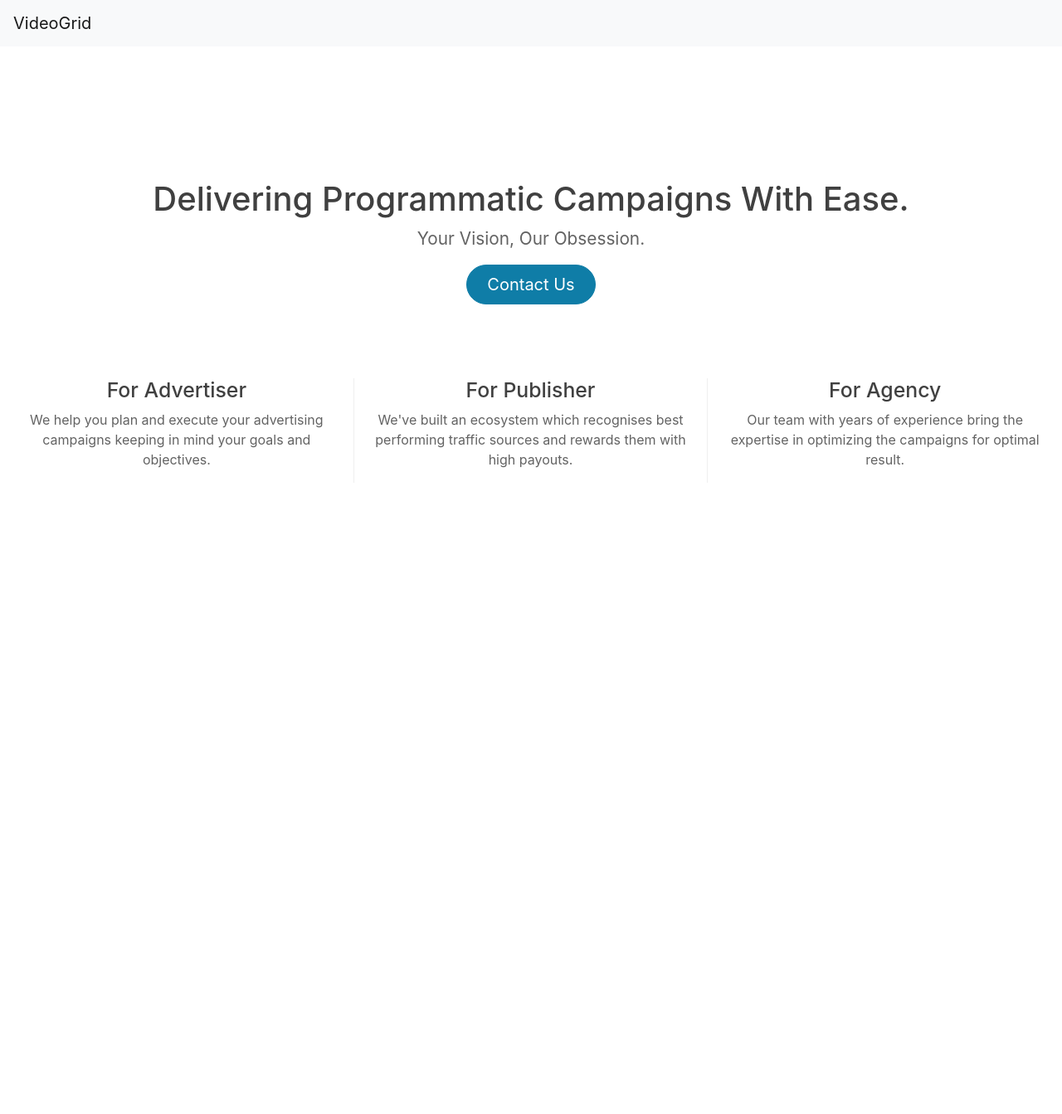
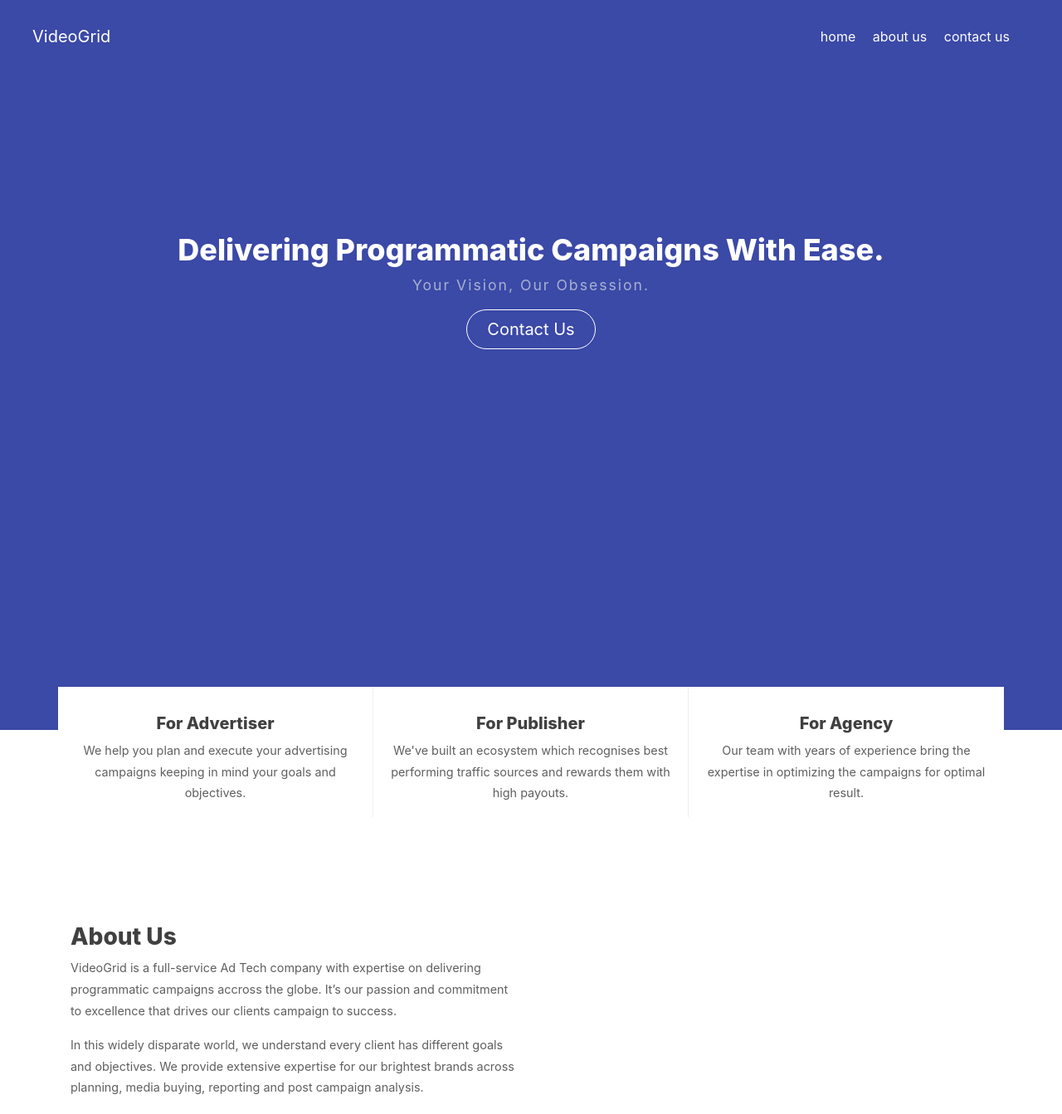
Before and after one commit to VideoGrid/videogrid.github.io, a plain HTML site: page index.html in a window 1280 px wide. Shown: the top 1343 px of the page at 83% size. Before the commit the page ends 800 px from the top, so only its background shows below. Drawn offline with nearby package versions, Linux system fonts and the light colour scheme.

Commit message:
about us and contact us added

```diff
--- a/assets/styles/main.css
+++ b/assets/styles/main.css
@@ -1,31 +1,98 @@
-body{
+body, html {
     color: #404040;
+    height: 100%;
 }
-.homepage{
-    min-height: 25rem;
+
+.homepage {
+    /*min-height: 25rem;*/
+    background: #3b49a7;
+    color: white;
+    padding-top: 1rem;
+    padding-bottom: 5rem;
+    min-height: 110%;
     /*border-bottom: 1px solid #efefef;*/
 }
+
+.tagline {
+    /*font-size: 1.4rem !important;*/
+    letter-spacing: 2px;
+    font-size: 1.1rem !important;
+}
+
+.btn-contact {
+    margin-bottom: 4rem;
+}
+
 .homepage h1 {
-    margin-top: 10rem;
+    margin-top: 13rem;
+    font-size: 36px;
+    font-weight: 800;
 }
+
 .homepage p {
-    font-size: 1.3rem;
-    /*color: #2f8e98;*/
+    font-size: 1.1rem;
+    /*color: white;*/
+    color: #a8b2d1 !important;
 }
-.homepage a.btn{
+
+.header .text-dark {
+    font-size: 1rem !important;
+}
+
+.homepage a.btn {
     padding-left: 1.5rem !important;
     padding-right: 1.5rem !important;
-    background-color: #0f7da7;
-    border-color: #0f7da7;
-        border-radius: 2.4rem;
-}
-h3{
-    font-size: 1.55rem;
-}
-p{
-    color: #636363;
+    background-color: #3b49a7;
+    border-color: #dddfe09e;
+    border-radius: 2.4rem;
+    border: 1.5px solid;
 }
 
-.right-border{
+h3 {
+    /*font-size: 1.55rem;*/
+        font-size: 20px;
+
+    margin-top: 2rem;
+    font-weight: 800;
+}
+
+p {
+    color: #5f5f5f;
+      font-size: 0.9rem;
+    /*font-weight: 300;*/
+    line-height: 1.6rem;
+}
+
+.right-border {
     border-right: 1px solid #efefef;
 }
+
+.about-us {
+    padding-top: 8rem;
+    padding-bottom: 5rem;
+}
+
+.header-nav {
+    margin-bottom: 0 !important;
+}
+
+.header-nav li {
+    display: inline-block !important;
+}
+
+#services .container {
+    background: white;
+}
+
+#services {
+    margin-top: -100px;
+}
+#services .img-fluid{
+    margin-bottom: 1rem;
+    margin-left: -15px;
+    margin-right: -15px;
+}
+h2{
+    font-weight: 800;
+    font-size: 28px;
+}
--- a/index.html
+++ b/index.html
@@ -10,45 +10,135 @@
     <link rel="stylesheet" href="assets/styles/main.css">
 </head>
 <body>
-<nav class="navbar navbar-light bg-light">
+<!--<nav class="navbar navbar-light bg-light">-->
+<!--<div class="container-fluid">-->
+<!--<div class="row">-->
+<!--<div class="col">-->
+
+<!--<a class="navbar-brand" href="/">-->
+<!--VideoGrid-->
+<!--</a>-->
+
+
+<!--<ul class="header-nav">-->
+
+<!--<li class="">-->
+<!--<a class="nav-link " href="#about">About</a>-->
+<!--</li>-->
+<!--<li class="">-->
+<!--<a class="nav-link" href="#contact">Contact</a>-->
+<!--</li>-->
+<!--</ul>-->
+<!--</div>-->
+<!---->
+
+<!--</div>-->
+<!--</div>-->
+<!--</nav>-->
+
+<section class="homepage">
     <div class="container-fluid">
-        <div class="row">
-            <a class="navbar-brand" href="#">
-                <!--<img src="/docs/4.3/assets/brand/bootstrap-solid.svg" width="30" height="30"-->
-                <!--class="d-inline-block align-top"-->
-                <!--alt="">-->
-                VideoGrid
-            </a>
+        <div class="header d-flex flex-column flex-md-row align-items-center p-3 px-md-4 mb-0 ">
+            <h5 class="my-0 mr-md-auto font-weight-normal">VideoGrid</h5>
+            <nav class="my-2 my-md-0 mr-md-3">
+                <a class="p-2 text-white" href="/">home</a>
+                <a class="p-2 text-white" href="#about">about us</a>
+                <a class="p-2 text-white" href="#contact">contact us</a>
+
+            </nav>
         </div>
     </div>
-</nav>
-<section class="homepage">
     <div class="container-fluid">
         <div class="row">
             <div class="col text-center">
                 <h1>Delivering Programmatic Campaigns With Ease.</h1>
-                <p>Your Vision, Our Obsession.</p>
-                <a href="mailto:info@tmsplay.com" class="btn btn-primary btn-lg">Contact Us</a>
+                <p class="tagline">Your Vision, Our Obsession.</p>
+                <a href="mailto:rahul@videogrid.ai" class="btn btn-primary btn-lg btn-contact">Contact Us</a>
+            </div>
+        </div>
+    </div>
+
+</section>
+<section id="services">
+    <div class="container mt-5">
+        <div class="row text-center">
+            <div class="col-md-4 right-border">
+                <!--<img src="https://via.placeholder.com/350x150" alt="" class="img-fluid">-->
+                <h3>For Advertiser</h3>
+                <p>We help you plan and execute your advertising campaigns keeping in mind your goals and
+                    objectives. </p>
+            </div>
+            <div class="col-md-4 right-border">
+                <!--<img src="https://via.placeholder.com/350x150" alt="" class="img-fluid">-->
+
+                <h3>For Publisher</h3>
+                <p>We've built an ecosystem which recognises best performing traffic sources and rewards them with high
+                    payouts.</p>
+            </div>
+            <div class="col-md-4">
+                <!--<img src="https://via.placeholder.com/350x150" alt="" class="img-fluid">-->
+
+                <h3>For Agency</h3>
+                <p>Our team with years of experience bring the expertise in optimizing the campaigns for optimal
+                    result.</p>
             </div>
         </div>
     </div>
 </section>
-<div class="container-fluid">
-    <div class="row text-center">
-        <div class="col-md-4 right-border">
-            <h3>For Advertiser</h3>
-            <p>We help you plan and execute your advertising campaigns keeping in mind your goals and objectives. </p>
-        </div>
-        <div class="col-md-4 right-border">
-            <h3>For Publisher</h3>
-            <p>We've built an ecosystem which recognises best performing traffic sources and rewards them with high payouts.</p>
-        </div>
-        <div class="col-md-4">
-            <h3>For Agency</h3>
-            <p>Our team with years of experience bring the expertise in optimizing the campaigns for optimal result.</p>
+
+<section id="about">
+    <div class="container  about-us">
+        <div class="row ">
+            <div class="col-md-6">
+                <h2> About Us</h2>
+                <p>
+                    VideoGrid is a full-service Ad Tech company with expertise on delivering programmatic campaigns
+                    accross the globe.
+                    It’s our passion and commitment to excellence that drives our clients campaign to success. </p>
+
+                <p>In this widely disparate world, we understand every client has different goals and objectives.
+                    We provide extensive expertise for our brightest brands across planning, media buying,
+                    reporting and post campaign analysis. </p>
+
+
+            </div>
         </div>
     </div>
-</div>
+</section>
+<section id="contact">
+    <div class="container">
+        <div class="row ">
+            <div class="col-md-12">
+
+                <h2>Contact Us</h2>
+                <p>Get in touch with us at rahul[ at ]videogrid.ai. Feel free to drop by at our office at
+                    3rd floor, TS Elegance, Kondapur, Hyderabad, India - 500084.</p>
+            </div>
+        </div>
+    </div>
+    <div class="container-fluid">
+        <div class="row">
+            <div class="col-md-12">
+                <iframe src="https://www.google.com/maps/embed?pb=!1m18!1m12!1m3!1d15223.888317728166!2d78.36291067869281!3d17.461050408550694!2m3!1f0!2f0!3f0!3m2!1i1024!2i768!4f13.1!3m3!1m2!1s0x3bcb93207bd74b09%3A0xd9838c67f730a05a!2sVideogrid!5e0!3m2!1sen!2sin!4v1572514411085!5m2!1sen!2sin"
+                        width="100%" height="450" frameborder="0" style="border:0;" allowfullscreen=""></iframe>
+            </div>
+        </div>
+    </div>
+</section>
+<footer class="footer">
+    <div class="container">
+        <hr class="mt-5">
+        <div class="row">
+            <div class="col-md-12">
+                <span class="small">2019 &copy; VideoGrid Private Limited.
+                    </span>
+
+
+            </div>
+        </div>
+    </div>
+
+</footer>
 </body>
 <script src="https://code.jquery.com/jquery-3.3.1.slim.min.js"
         integrity="sha384-q8i/X+965DzO0rT7abK41JStQIAqVgRVzpbzo5smXKp4YfRvH+8abtTE1Pi6jizo"
```
